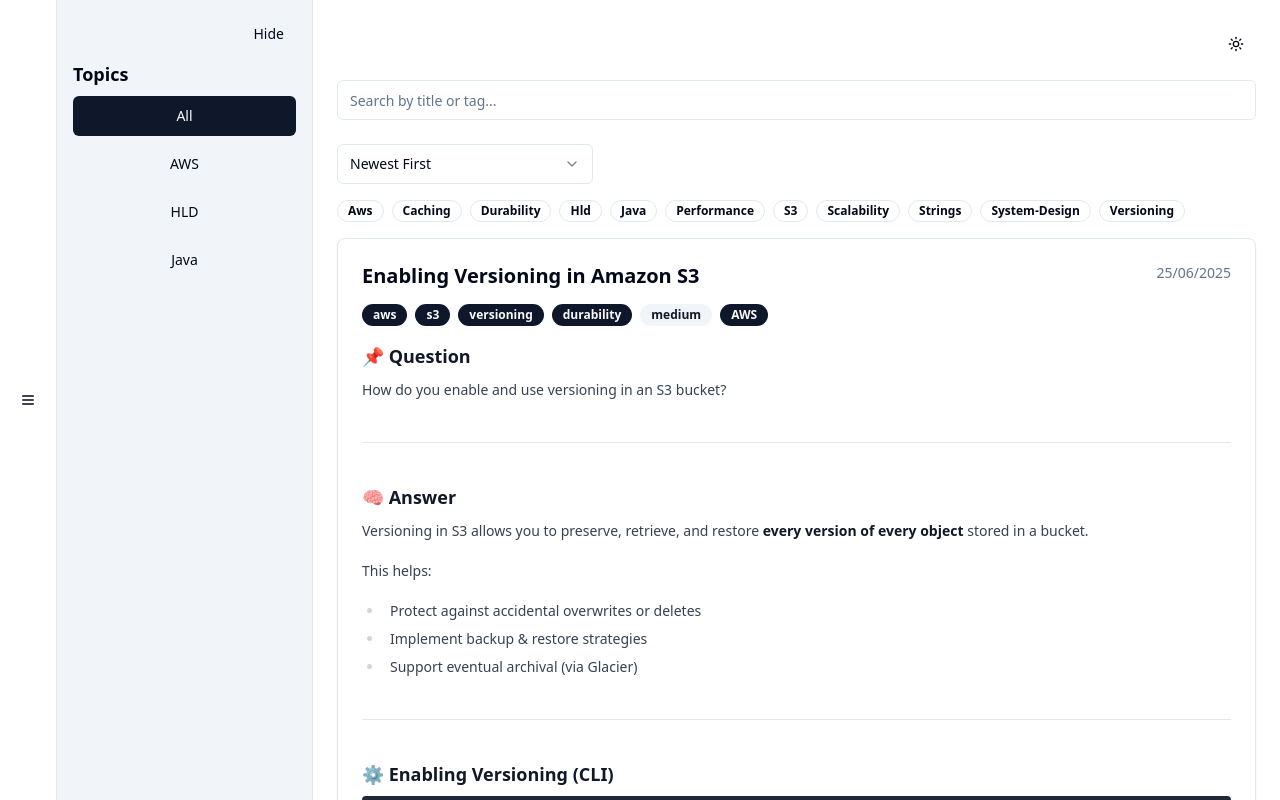
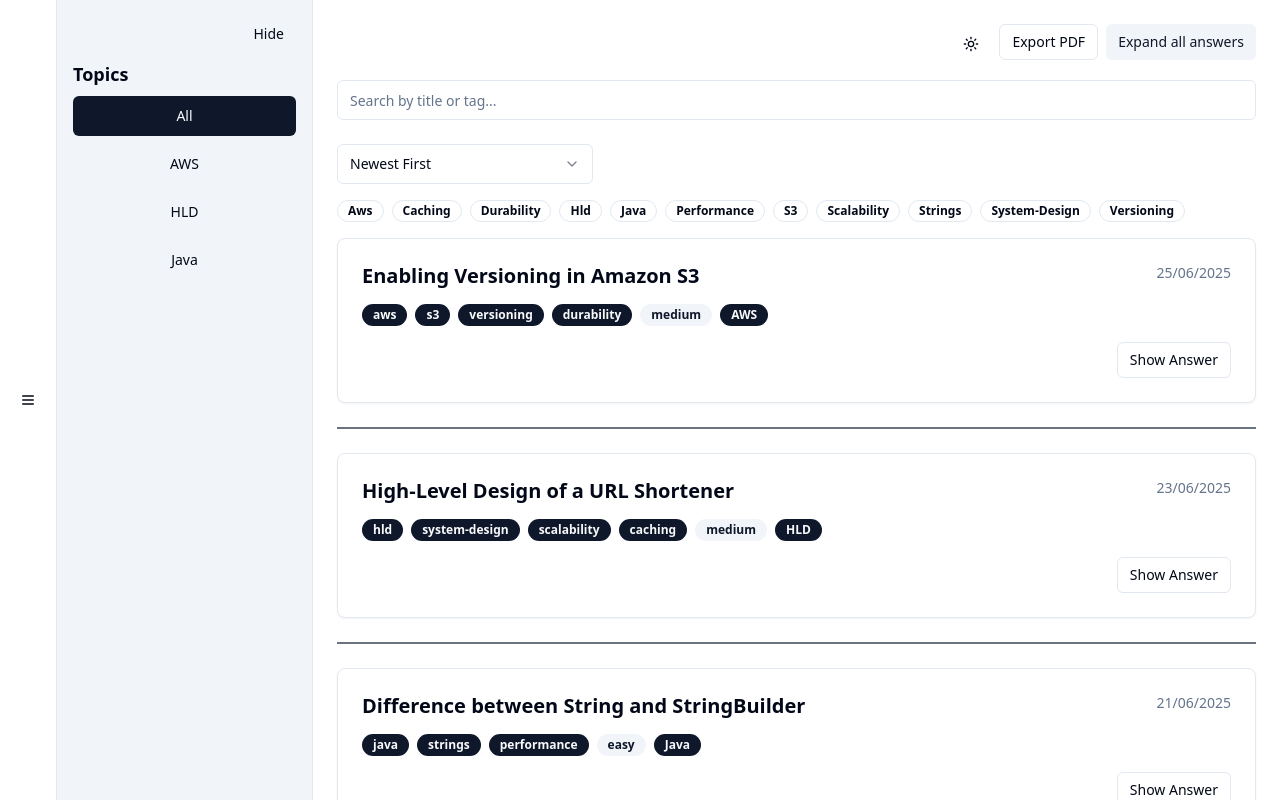
Before and after one commit to clinton1719/effective-swe-concepts, a React (Vite) app: page / in a window 1280 px wide. Built offline with nearby package versions, Linux system fonts and the light colour scheme.

Commit message:
Adding download button and collapsable cards

```diff
--- a/package.json
+++ b/package.json
@@ -21,6 +21,7 @@
     "clsx": "^2.1.1",
     "fuse.js": "^7.1.0",
     "gray-matter": "^4.0.3",
+    "html2pdf.js": "^0.10.3",
     "lucide-react": "^0.522.0",
     "next-themes": "^0.4.6",
     "react": "^19.1.0",
--- a/src/App.tsx
+++ b/src/App.tsx
@@ -3,20 +3,37 @@ import { SearchBar } from '@/components/SearchBar';
 import { Sidebar } from '@/components/Sidebar';
 import { Button } from '@/components/ui/button';
 import { Sheet, SheetContent, SheetTrigger } from '@/components/ui/sheet';
+import html2pdf from 'html2pdf.js';
 import { Menu } from 'lucide-react';
 import { useState } from 'react';
 import { SortDropdown } from './components/SortDropdown';
+import { TagFilter } from './components/TagFilter';
 import { ThemeToggle } from './components/ThemeToggle';
-import { TagFilter } from './components/TagFilter';
 
 export default function App() {
   const [selectedTopic, setSelectedTopic] = useState<string | null>(null);
   const [search, setSearch] = useState('');
   const [selectedTags, setSelectedTags] = useState<string[]>([]);
   const [showSidebar, setShowSidebar] = useState(true);
+  const [expandAll, setExpandAll] = useState(false);
   const [sortOrder, setSortOrder] = useState<
     'newest' | 'oldest' | 'difficulty-asc' | 'difficulty-desc' | 'title'
   >('newest');
+
+  function handleDownloadPDF() {
+    const element = document.getElementById('print-area');
+    if (!element) return;
+
+    const opt = {
+      margin: 0.5,
+      filename: `swe-questions-${new Date().toISOString().slice(0, 10)}.pdf`,
+      image: { type: 'jpeg', quality: 0.98 },
+      html2canvas: { scale: 2 },
+      jsPDF: { unit: 'in', format: 'letter', orientation: 'portrait' },
+    };
+
+    html2pdf().set(opt).from(element).save();
+  }
 
   const toggleTag = (tag: string) => {
     setSelectedTags((prev) =>
@@ -76,20 +93,33 @@ export default function App() {
 
       {/* Main Content */}
       <main className="flex-1 p-4 md:p-6 overflow-y-auto max-h-screen">
-        <div className="hidden md:flex justify-end mb-4">
+        <div className="flex justify-end mb-4 gap-2 sm:flex no-print">
           <ThemeToggle />
+          <Button variant="outline" size="sm" onClick={handleDownloadPDF}>
+            Export PDF
+          </Button>
+          <Button
+            variant="secondary"
+            size="sm"
+            onClick={() => setExpandAll(!expandAll)}
+          >
+            {expandAll ? 'Collapse all answers' : 'Expand all answers'}
+          </Button>
         </div>
 
         <SearchBar search={search} setSearch={setSearch} />
         <SortDropdown sortOrder={sortOrder} setSortOrder={setSortOrder} />
         <TagFilter selectedTags={selectedTags} toggleTag={toggleTag} />
+        <div id="print-area">
           <QuestionList
             selectedTopic={selectedTopic}
             search={search}
             selectedTags={selectedTags}
             toggleTag={toggleTag}
             sortOrder={sortOrder}
+            expandAll={expandAll}
           />
+        </div>
       </main>
     </div>
   );
--- a/src/components/QuestionCard.tsx
+++ b/src/components/QuestionCard.tsx
@@ -1,6 +1,8 @@
 import { Badge } from '@/components/ui/badge';
+import { Button } from '@/components/ui/button';
 import { Card, CardContent } from '@/components/ui/card';
 import { cn } from '@/lib/utils';
+import { useEffect, useState } from 'react';
 import ReactMarkdown from 'react-markdown';
 import remarkGfm from 'remark-gfm';
 
@@ -16,10 +18,18 @@ type Question = {
 export function QuestionCard({
   question,
   toggleTag,
+  expand,
 }: {
   question: Question;
   toggleTag: (tag: string) => void;
+  expand: boolean;
 }) {
+  const [expanded, setExpanded] = useState(expand || false);
+
+  useEffect(() => {
+    setExpanded(expand || false);
+  }, [expand]);
+
   return (
     <Card
       className={cn(
@@ -53,11 +63,23 @@ export function QuestionCard({
           <Badge>{question.topic}</Badge>
         </div>
 
-        <div className="prose prose-sm max-w-none dark:prose-invert">
-          <ReactMarkdown remarkPlugins={[remarkGfm]}>
-            {question.content}
-          </ReactMarkdown>
+        <div className="text-right">
+          <Button
+            variant="outline"
+            size="sm"
+            onClick={() => setExpanded(!expanded)}
+          >
+            {expanded ? 'Hide Answer' : 'Show Answer'}
+          </Button>
         </div>
+
+        {expanded && (
+          <div className="prose prose-sm max-w-none dark:prose-invert">
+            <ReactMarkdown remarkPlugins={[remarkGfm]}>
+              {question.content}
+            </ReactMarkdown>
+          </div>
+        )}
       </CardContent>
     </Card>
   );
--- a/src/components/QuestionList.tsx
+++ b/src/components/QuestionList.tsx
@@ -7,6 +7,7 @@ type Props = {
   search: string;
   toggleTag: (tag: string) => void;
   sortOrder: string;
+  expandAll: boolean;
 };
 
 export function QuestionList({
@@ -15,6 +16,7 @@ export function QuestionList({
   selectedTags,
   toggleTag,
   sortOrder,
+  expandAll
 }: Props) {
   const fuzzyResults = useFuzzySearch(search);
 
@@ -41,7 +43,7 @@ export function QuestionList({
     <div>
       {sorted.map((q, i) => (
         <div key={i} className="mb-6">
-          <QuestionCard question={q} toggleTag={toggleTag} />
+          <QuestionCard question={q} toggleTag={toggleTag} expand={expandAll}/>
           {i < sorted.length - 1 && (
             <div className="border-t-2 border-gray-500 mt-6" />
           )}
--- a/src/index.css
+++ b/src/index.css
@@ -120,3 +120,18 @@
     @apply bg-background text-foreground;
   }
 }
+
+@media print {
+  body {
+    background: white !important;
+    color: black !important;
+  }
+
+  .no-print {
+    display: none !important;
+  }
+
+  .prose {
+    font-size: 0.85rem;
+  }
+}
--- /dev/null
+++ b/src/types/html2pdf.d.ts
@@ -0,0 +1,5 @@
+declare module 'html2pdf.js' {
+  // eslint-disable-next-line @typescript-eslint/no-explicit-any
+  const html2pdf: any;
+  export default html2pdf;
+}
```
Also changed, not shown: 1 other file (tests, documents, lock files or other folders). Lines whose indentation alone changed are shown as unchanged.
